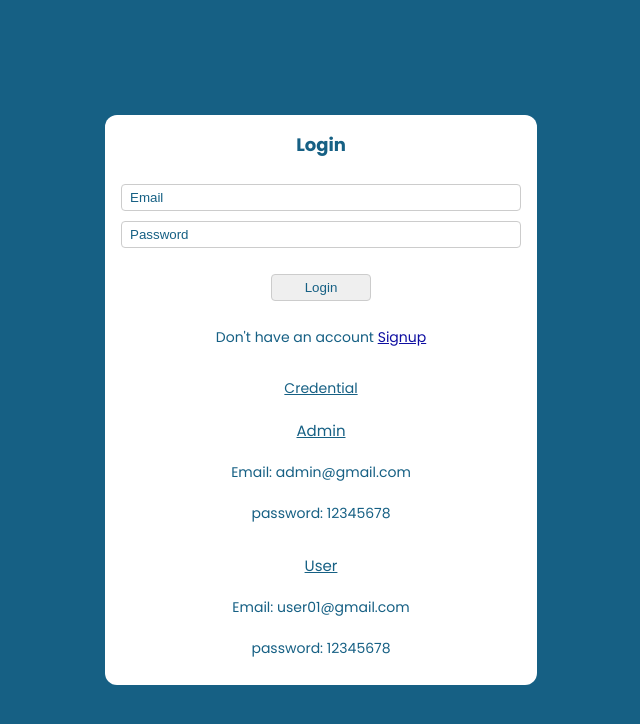
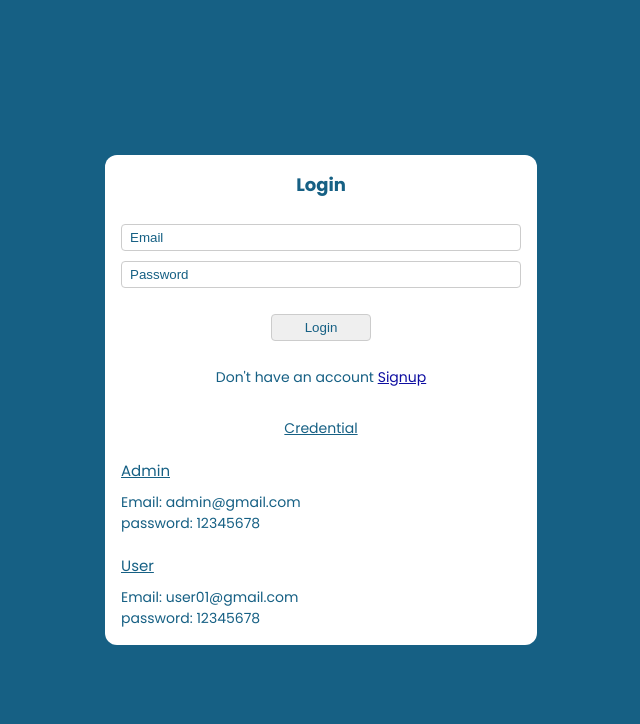
Before and after one commit to aruntutter/react-ecommerce-crud-app, a React (Vite) app: page /login in a window 1280 px wide. Shown: the top 724 px of the page, without its empty margins (319-959 px from the left). Built offline with nearby package versions, Linux system fonts and the light colour scheme; no server answers; the database is empty.

Commit message:
credentials text-align updated

```diff
--- a/src/pages/registration/login/Login.css
+++ b/src/pages/registration/login/Login.css
@@ -85,6 +85,7 @@ input::placeholder {
 .user-credential p:nth-child(1) {
   text-decoration: underline;
   font-size: 15px;
+  text-align: left;
 }
 
 .user-credential {
@@ -94,11 +95,15 @@ input::placeholder {
 .admin-credential p:nth-child(2),
 .user-credential p:nth-child(2) {
   font-size: 14px;
+  text-align: left;
+  padding: 0;
 }
 
 .admin-credential p:nth-child(3),
 .user-credential p:nth-child(3) {
   font-size: 14px;
+  text-align: left;
+  padding: 0;
 }
 
 @media screen and (max-width: 450px) {
```
